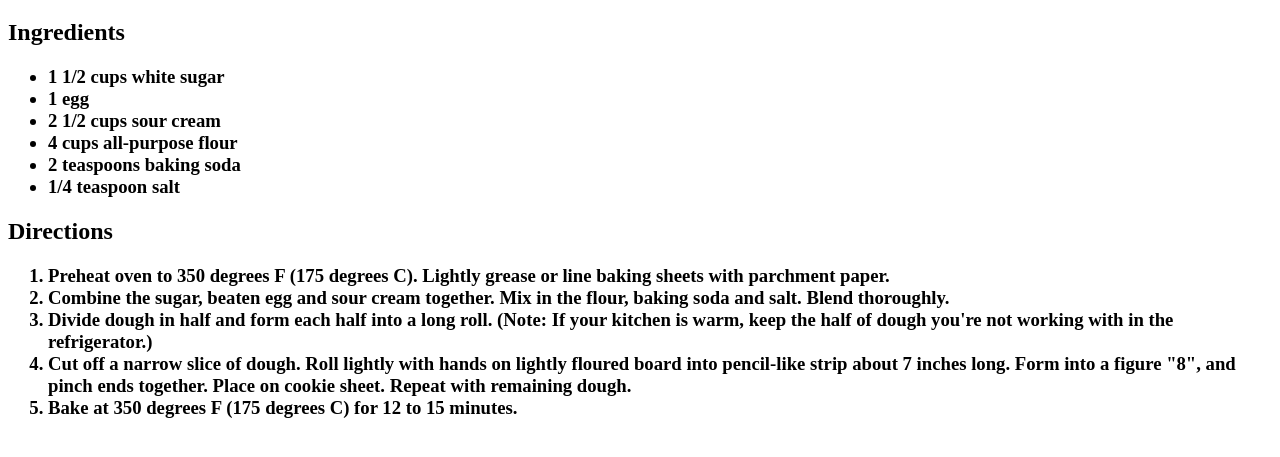
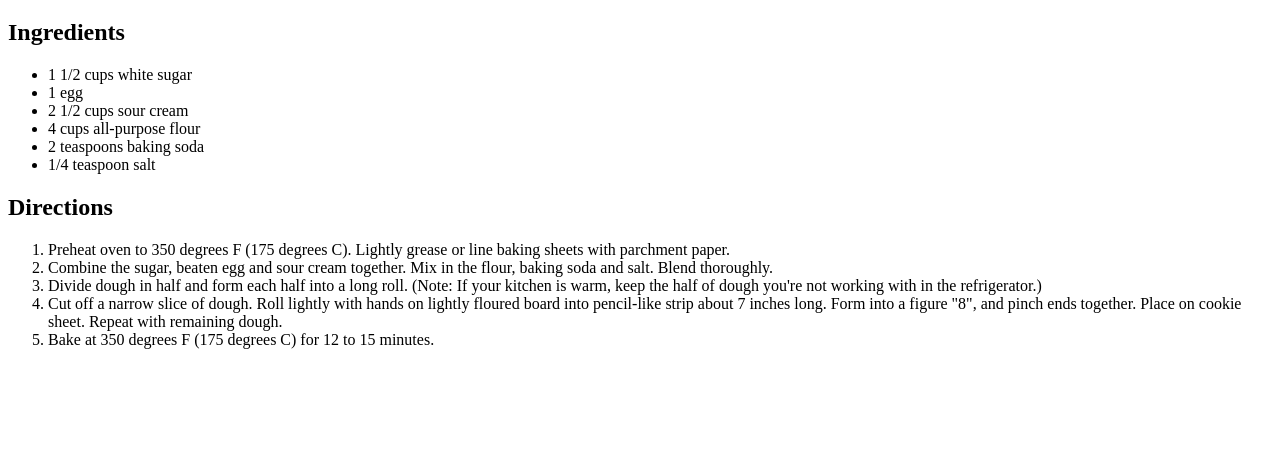
Before and after one commit to witteral/cs318, a plain HTML site: page lab02/recipe.html in a window 1280 px wide. Shown: the part 61-518 px from the top of the page. Drawn offline with Linux system fonts and the light colour scheme.

Commit message:
recipe.html edited

```diff
--- a/lab02/recipe.html
+++ b/lab02/recipe.html
@@ -6,9 +6,10 @@
     <body>
         <h1>
             Kringla
+        </h1>
         <h2>
             Ingredients
-                <h3>
+        </h2>
         <ul>
             <li>1 1/2 cups white sugar</li>
             <li>1 egg</li>
@@ -17,11 +18,9 @@
             <li>2 teaspoons baking soda</li>
             <li>1/4 teaspoon salt</li>
         </ul>
-                </h3>
-            </h2>
         <h2>
         Directions
-                <h3>
+        </h2>
         <ol>
             <li>Preheat oven to 350 degrees F (175 degrees C). Lightly grease or line baking sheets with parchment paper.</li>
             <li>Combine the sugar, beaten egg and sour cream together. Mix in the flour, baking soda and salt. Blend thoroughly.</li>
@@ -29,12 +28,5 @@
             <li>Cut off a narrow slice of dough. Roll lightly with hands on lightly floured board into pencil-like strip about 7 inches long. Form into a figure "8", and pinch ends together. Place on cookie sheet. Repeat with remaining dough.</li>
             <li>Bake at 350 degrees F (175 degrees C) for 12 to 15 minutes.</li>
         </ol>
-                </h3>
-            </h2>
-        </h1>
-
     </body>
-
-
-
 </html>
```
Lines whose indentation alone changed are shown as unchanged.
